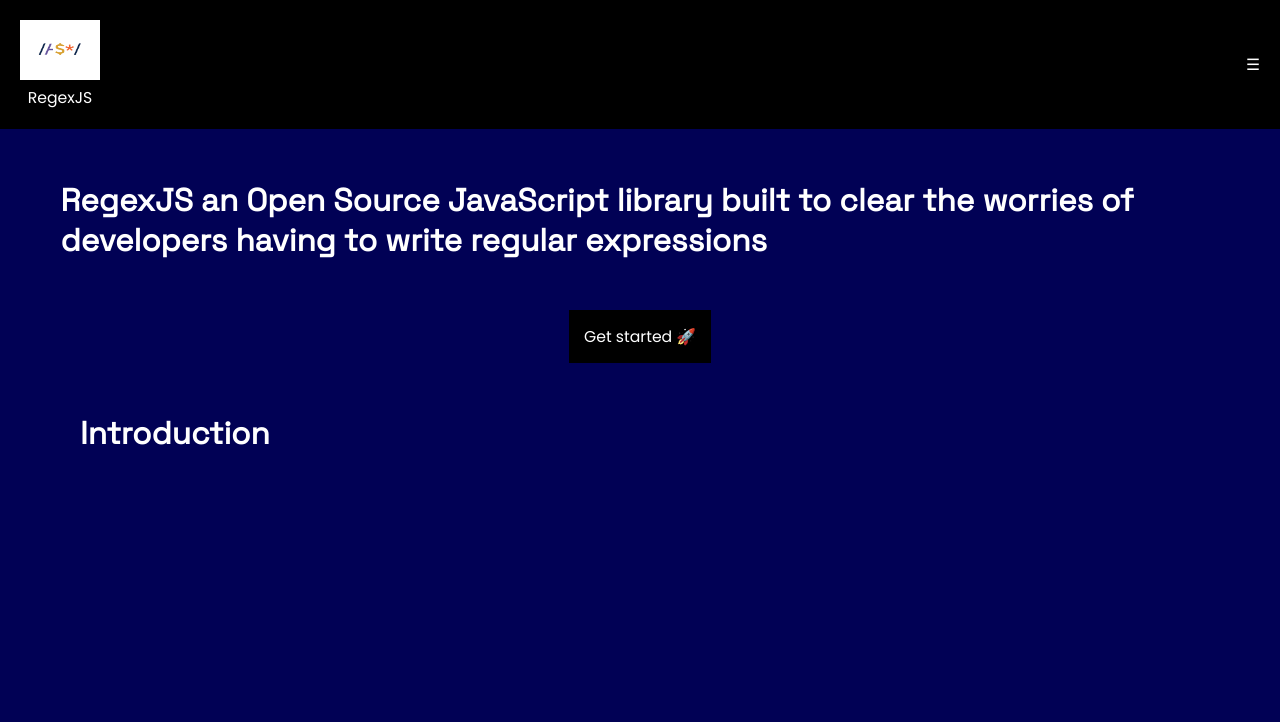
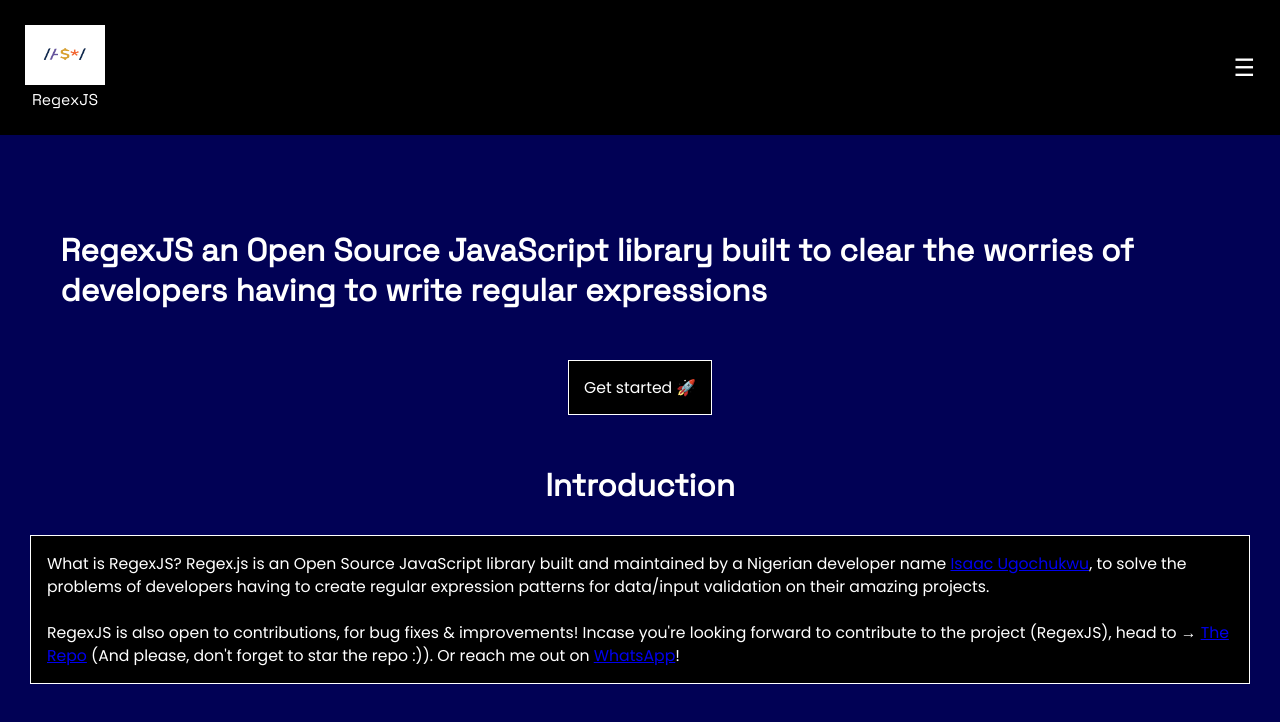
Before and after one commit to isaacszn/RegexJSWebsite, a React (Vite) app: page / in a window 1280 px wide. Shown: the top 722 px of the page. Built offline with nearby package versions, Linux system fonts and the light colour scheme.

Commit message:
feat: added the introduction section

```diff
--- a/src/App.css
+++ b/src/App.css
@@ -20,7 +20,13 @@ body {
   background-color: rgb(1, 1, 85);
   color: white;
   margin: 30px;
-  margin-top: 180px;
+  margin-top: 170px;
+}
+
+.nav-bar a {
+  font-family: Space Grotesk, sans-serif;
+  text-decoration: none;
+  color: white;
 }
 
 .nav-bar {
@@ -28,7 +34,7 @@ body {
   top: 0;
   left: 0;
   width: 100%;
-  padding: 20px;
+  padding: 25px;
   display: flex;
   justify-content: space-between;
   align-items: center;
@@ -36,6 +42,7 @@ body {
 }
 
 .menu-btn {
+  font-size: 1.5rem;
   cursor: pointer;
 }
 
@@ -58,7 +65,7 @@ h1 {
   margin: 10px auto;
   color: white;
   background-color: black;
-  border: none;
+  border: thin solid white;
   cursor: pointer;
 }
 
@@ -68,7 +75,8 @@ h1 {
 }
 
 .sub-header {
-  margin: 50px;
+  margin: 50px auto 30px auto;
+  text-align: center;
 }
 
 .flex {
@@ -77,9 +85,15 @@ h1 {
   justify-content: center;
 }
 
+.box {
+  background-color: black;
+  border: thin solid white;
+  padding: 1rem;
+}
+
 /* For Screen Responsiveness (Large Screens) */
 @media screen and (min-width: 480px) {
   .hero {
-    margin-top: 80px;
+    margin-top: 230px;
   }
 }
--- a/src/components/Intro.jsx
+++ b/src/components/Intro.jsx
@@ -2,7 +2,10 @@ const Introduction = () => {
     return (
         <>
             <h1 className="sub-header">Introduction</h1>
-            <p></p>
+            <p className="box">
+                What is RegexJS? Regex.js is an Open Source JavaScript library built and maintained by a Nigerian developer name <a href="https://x.com/zikk_szn">Isaac Ugochukwu</a>, to solve the problems of developers having to create regular expression patterns for data/input validation on their amazing projects. <br /><br />
+                RegexJS is also open to contributions, for bug fixes & improvements! Incase you're looking forward to contribute to the project (RegexJS), head to &rarr; <a href="https://github.com/isaacszn/RegexJS">The Repo</a> (And please, don't forget to star the repo :)). Or reach me out on <a href="https://wa.me/+2349166608124">WhatsApp</a>!
+            </p>
         </>
     )
 }
--- a/src/components/NavBar.jsx
+++ b/src/components/NavBar.jsx
@@ -2,7 +2,7 @@ const NavBar = () => {
     return (
         <>
             <div className="nav-bar">
-                <span><img src='/src/assets/logo.jpg' alt="Icon" width="1024" height="1024"/> <span className="flex">RegexJS</span></span>
+                <a href="https://regexjs-doc.vercel.app"><img src='./src/assets/logo.jpg' alt="Logo" width="1024" height="1024"/> <span className="flex">RegexJS</span></a>
                 <span className="menu-btn">&#9776;</span>
             </div>
         </>
```
